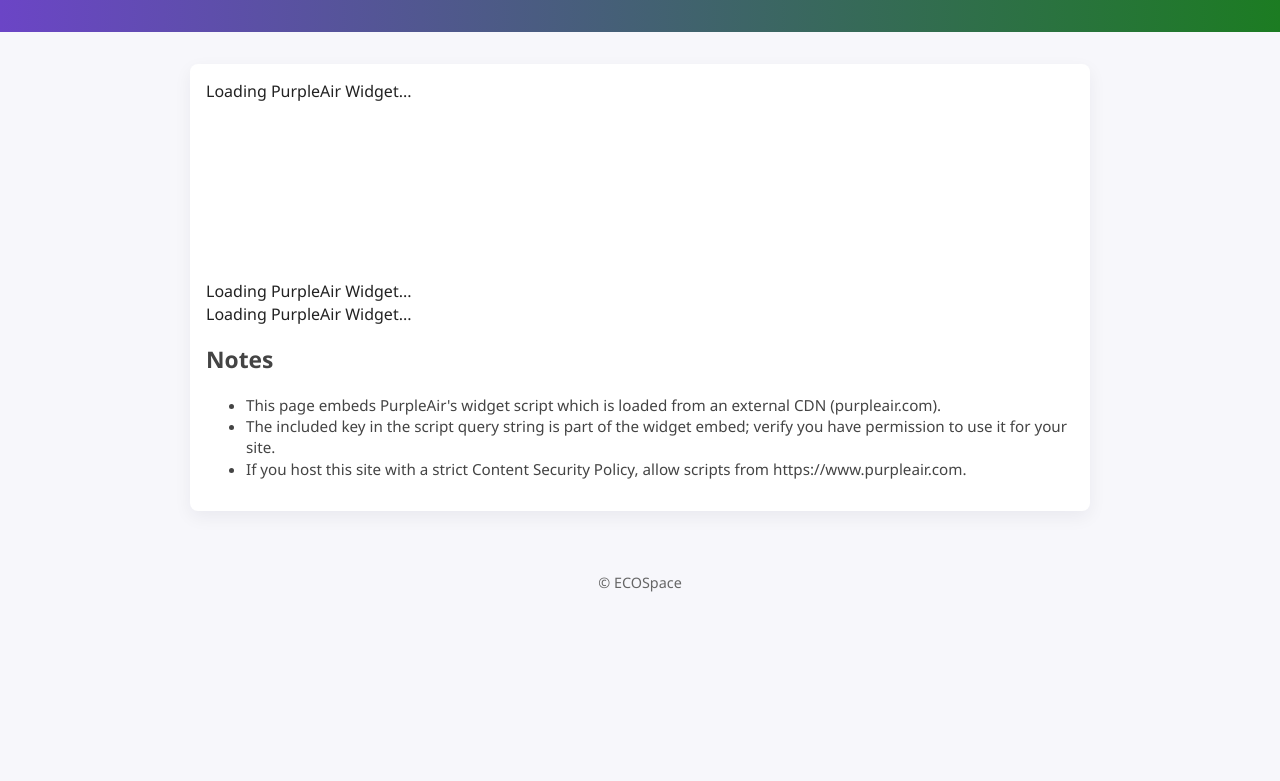
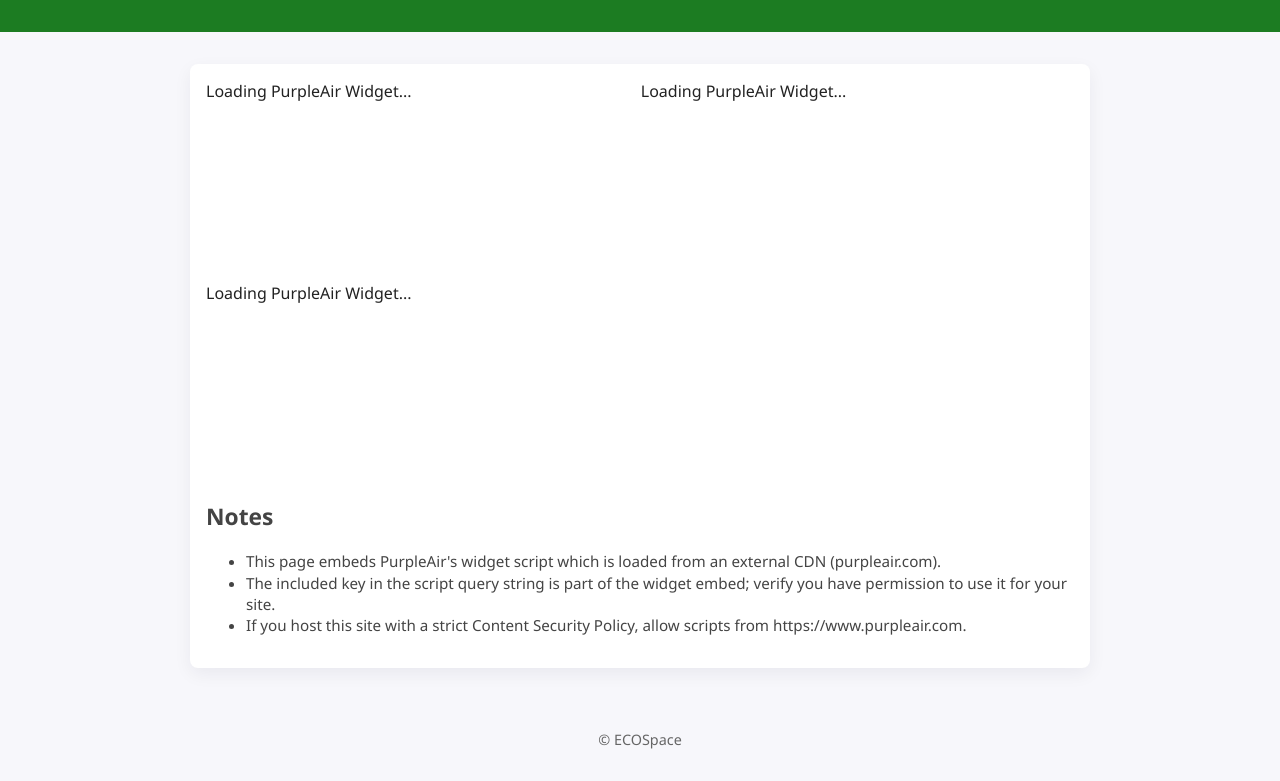
Before and after one commit to aldenlippman/ECOSpace-Website, a plain HTML site: page index.html in a window 1280 px wide. Shown: the part 92-873 px from the top of the page. Before the commit the page ends 800 px from the top, so only its background shows below. Drawn offline with Linux system fonts and the light colour scheme; a script that the page names is missing.

Commit message:
Refactor styles.css for readability and variables
Refactored CSS for improved readability and maintainability with added variables and comments.

```diff
--- a/styles.css
+++ b/styles.css
@@ -1,11 +1,112 @@
-/* Simple styling for the ECOSpace PurpleAir widget demo */
-:root{--max-width:900px;--accent:#6b45c6}
-*{box-sizing:border-box}
-body{font-family:Segoe UI, Roboto, Arial, sans-serif;line-height:1.4;margin:0;color:#222;background:#f7f7fb}
-header{background:linear-gradient(90deg,var(--accent),#1c7c22);color:#fff;padding:1.2rem}
-header h1{margin:0;font-size:1.4rem}
-main{max-width:var(--max-width);margin:2rem auto;padding:1rem;background:#fff;border-radius:8px;box-shadow:0 6px 18px rgba(20,20,50,0.06)}
-#PurpleAirWidget_236695_module_US_EPA_AQI_conversion_C0_average_10_layer_US_EPA_AQI{width:100%;min-height:200px}
-.notes{margin-top:1rem;font-size:0.95rem;color:#444}
-footer{text-align:center;padding:1rem 0;color:#666;font-size:0.9rem}
-@media (max-width:600px){header h1{font-size:1.1rem};main{margin:1rem}}
+/*
+	Simple styling for the ECOSpace PurpleAir widget demo
+	Reformatted for readability with a few variables and explanatory comments.
+*/
+
+:root {
+  /* Layout sizes */
+  --max-width: 900px;
+
+  /* Theme colors */
+  --accent: #6b45c6; /* original accent (unused visually now) */
+  --header-bg: #1c7c22; /* solid green header chosen earlier */
+  --page-bg: #f7f7fb;
+  --text-color: #222;
+  --muted: #666;
+  --muted-2: #444;
+
+  /* Spacing */
+	--gutter: 0.5rem; /* Adjusted for tighter spacing */
+}
+
+/* Global box sizing */
+* {
+  box-sizing: border-box;
+}
+
+/* Page defaults */
+body {
+  font-family: "Segoe UI", Roboto, Arial, sans-serif;
+  line-height: 1.4;
+  margin: 0;
+  color: var(--text-color);
+  background: var(--page-bg);
+}
+
+/* Header */
+header {
+  background: var(--header-bg);
+  color: #fff;
+  padding: 1.2rem;
+}
+
+header h1 {
+  margin: 0;
+  font-size: 1.4rem;
+}
+
+/* Main container */
+main {
+  max-width: var(--max-width);
+  margin: 2rem auto;
+  padding: 1rem;
+  background: #fff;
+  border-radius: 8px;
+  box-shadow: 0 6px 18px rgba(20,20,50,0.06);
+}
+
+/* PurpleAir widget — keep full width inside its container and a minimum height */
+#PurpleAirWidget_236695_module_US_EPA_AQI_conversion_C0_average_10_layer_US_EPA_AQI,
+#PurpleAirWidget_233883_module_US_EPA_AQI_conversion_C0_average_10_layer_US_EPA_AQI {
+  width: 100%;
+  min-height: 200px;
+}
+
+/* Responsive two-widget layout */
+.widgets {
+  display: flex;
+  /* Tight gap so widgets sit close together — adjust this value as needed */
+	gap: 0.1rem; /* Adjusted for tighter spacing */
+  align-items: flex-start;
+  /* Pack items toward the start so they don't stretch across the container */
+  justify-content: flex-start;
+  flex-wrap: wrap; /* wrap to stack on small screens */
+  margin-bottom: 1rem;
+}
+
+.widgets .widget {
+  /* Aim for a ~50/50 split on wide screens while remaining responsive */
+	flex: 1 1 45%; /* Adjusted for tighter spacing */
+  min-width: 200px;
+}
+
+.widgets .widget > div {
+  /* inner widget should fill its column */
+  width: 100%;
+  min-height: 200px;
+}
+
+.notes {
+  margin-top: 1rem;
+  font-size: 0.95rem;
+  color: var(--muted-2);
+}
+
+/* Footer */
+footer {
+  text-align: center;
+  padding: 1rem 0;
+  color: var(--muted);
+  font-size: 0.9rem;
+}
+
+/* Small screen adjustments */
+@media (max-width: 600px) {
+  header h1 {
+    font-size: 1.1rem;
+  }
+
+  main {
+    margin: 1rem;
+  }
+}
```
